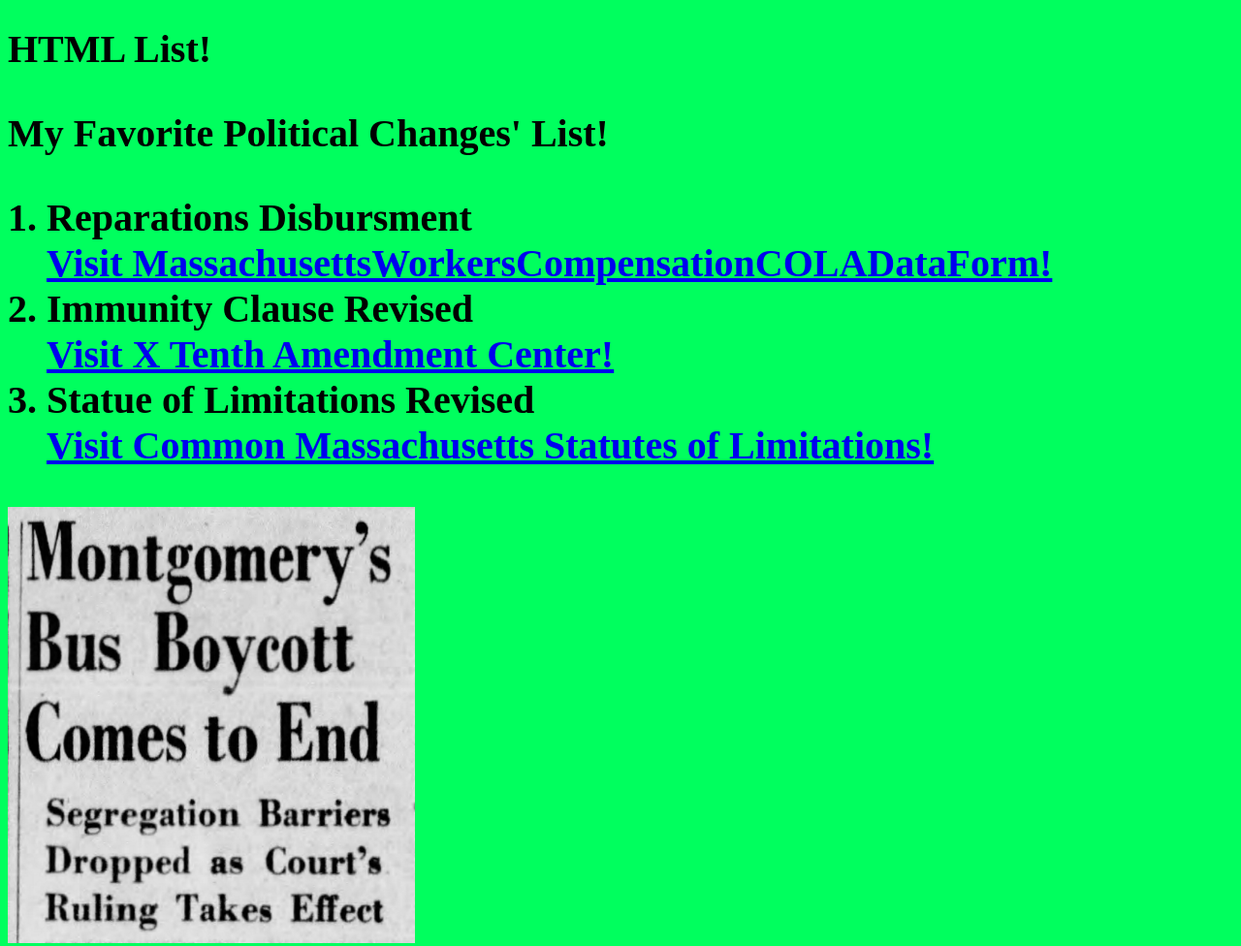
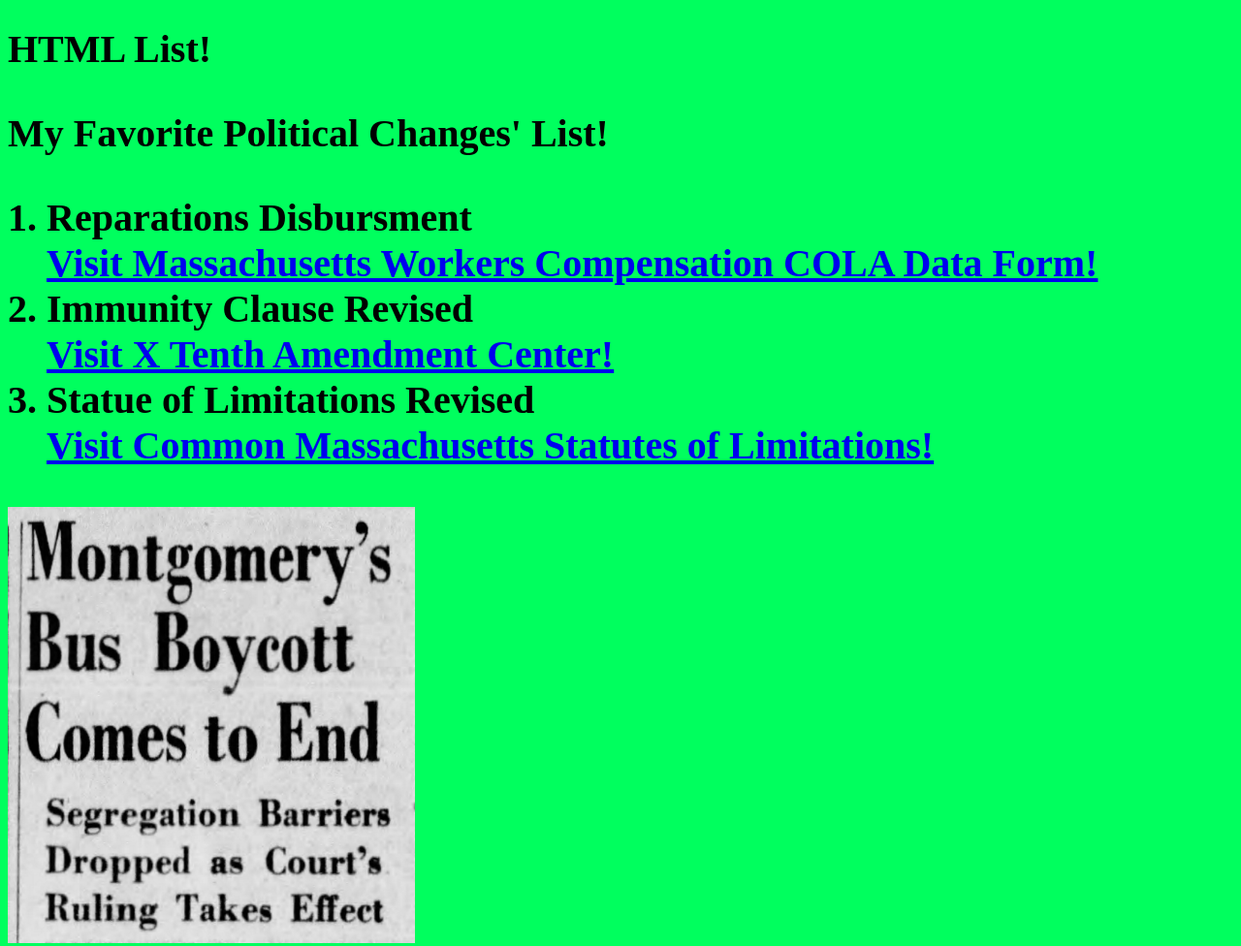
Before and after one commit to LaShenaButler/D1-list, a plain HTML site: page index.html in a window 1280 px wide. Shown: the whole page at 97% size. Drawn offline with Linux system fonts and the light colour scheme.

Commit message:
fixed spaces in text

```diff
--- a/index.html
+++ b/index.html
@@ -24,7 +24,7 @@
       <ol>
 
         <li>Reparations Disbursment</li>
-         <a href="https://www.speedytemplate.com/massachusetts-workers-compensation-cola-data-template.asp" target="_blank">Visit MassachusettsWorkersCompensationCOLADataForm!</a>
+         <a href="https://www.speedytemplate.com/massachusetts-workers-compensation-cola-data-template.asp" target="_blank">Visit Massachusetts Workers Compensation COLA Data Form!</a>
 
 
          <li>Immunity Clause Revised</li>
```
